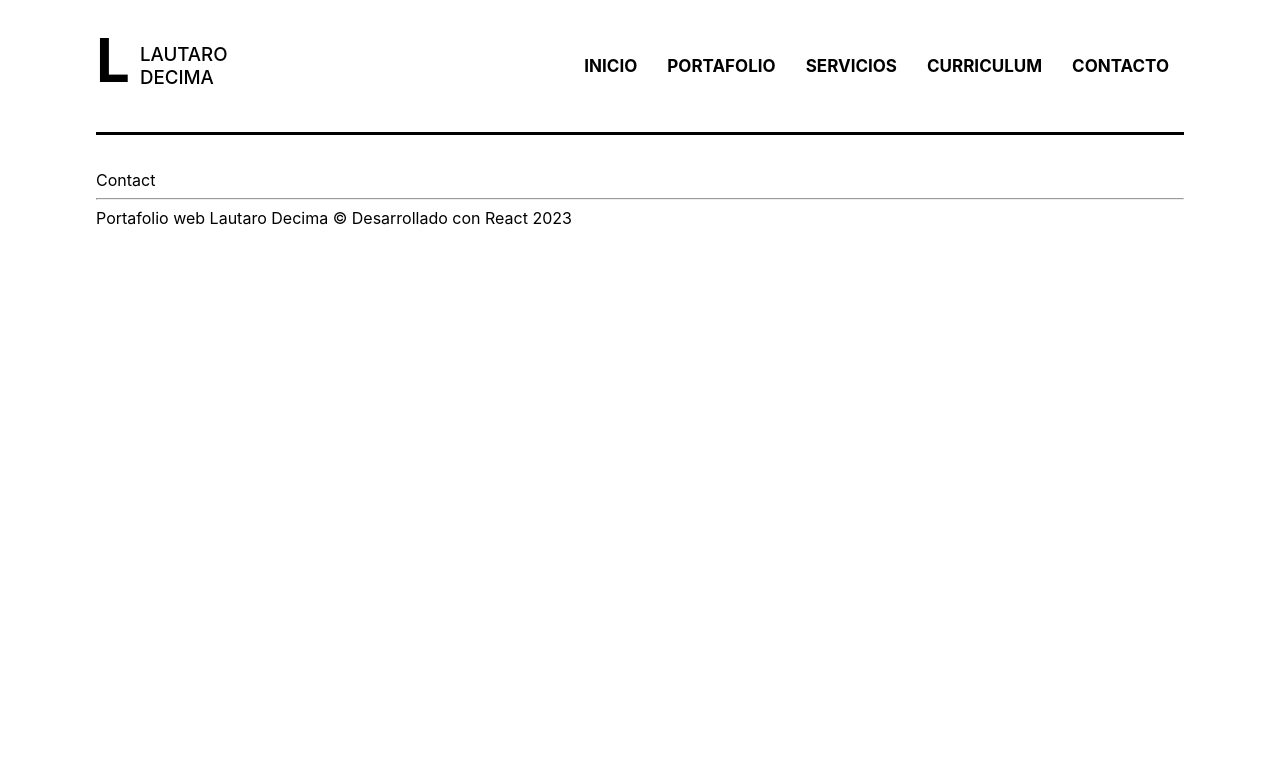
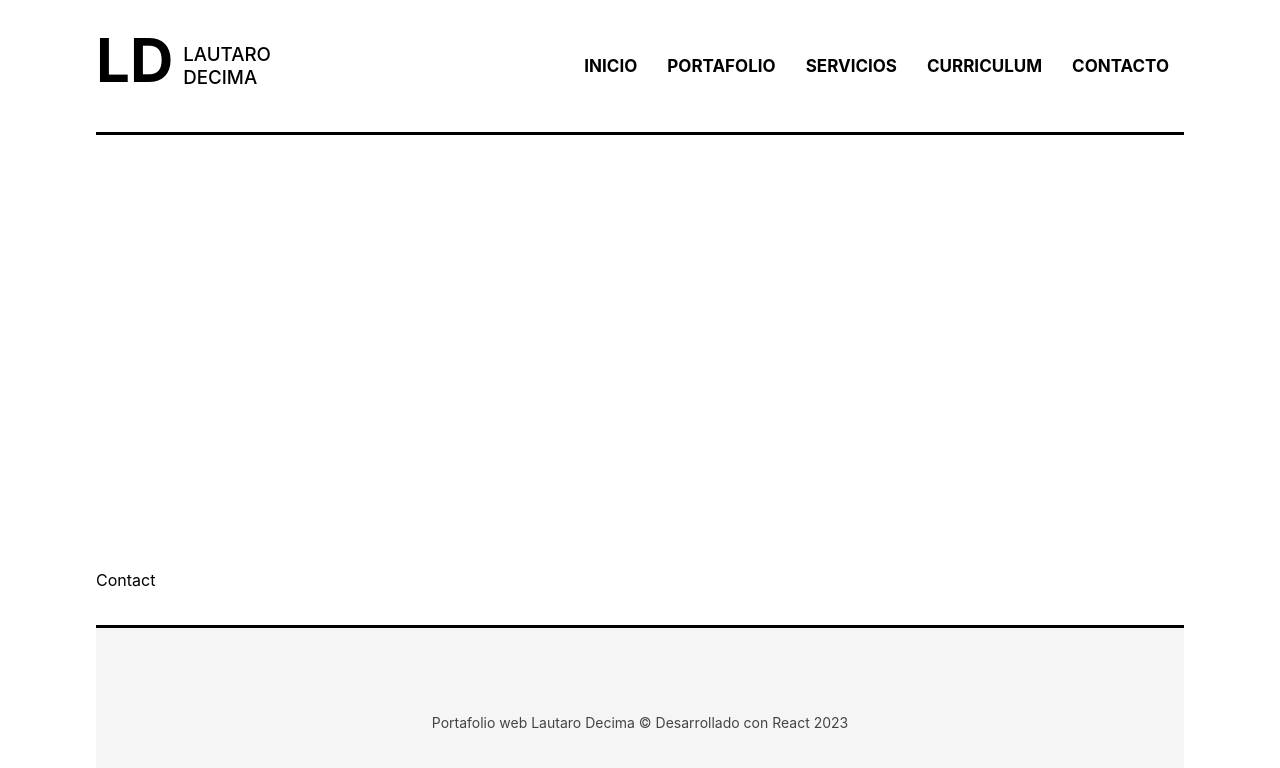
Before and after one commit to decimalautaro/portafolio-estatico-react, a React (Create React App) app: page /contact in a window 1280 px wide. Shown: the top 768 px of the page. Built offline with nearby package versions, Linux system fonts and the light colour scheme.

Commit message:
feat: dando estilos al footer

```diff
--- a/src/components/layout/Footer.js
+++ b/src/components/layout/Footer.js
@@ -2,7 +2,7 @@
 
 export const Footer = () => {
   return (
-    <footer>
+    <footer className='footer'>
         Portafolio web Lautaro Decima &copy; Desarrollado con React 2023
     </footer>
   )
--- a/src/components/layout/HeaderNav.js
+++ b/src/components/layout/HeaderNav.js
@@ -5,7 +5,7 @@
   return (
     <header className='header'>
       <div className='logo'>
-        <span>L</span>
+        <span>LD</span>
         <h3>Lautaro Decima</h3>
       </div>
         <nav>
--- a/src/index.css
+++ b/src/index.css
@@ -80,3 +80,19 @@
   color: #fa4529;
 
 }
+
+.content{
+  min-height: 400px;
+}
+
+.footer{
+  min-height: 150px;
+  line-height: 100px;
+  color: #444;
+  text-align: center;
+  font-size: 14px;
+  margin-top: 35px;
+  padding-top: 45px;
+  border-top: 3px solid black;
+  background: #f5f5f5;
+}
--- a/src/router/MyRoutes.js
+++ b/src/router/MyRoutes.js
@@ -15,6 +15,7 @@
       <HeaderNav/>
 
     {/* CONTENIDO CENTRAL */}
+    <section className='content'></section>
     <Routes>
         <Route path='/' element= {<HomePage/>}>Inicio</Route>
         <Route path='/home' element= {<HomePage/>}>Inicio</Route>
@@ -26,7 +27,6 @@
 
     </Routes>
 
-      <hr/>
     {/* FOOTER */}
       <Footer/>
 
```
